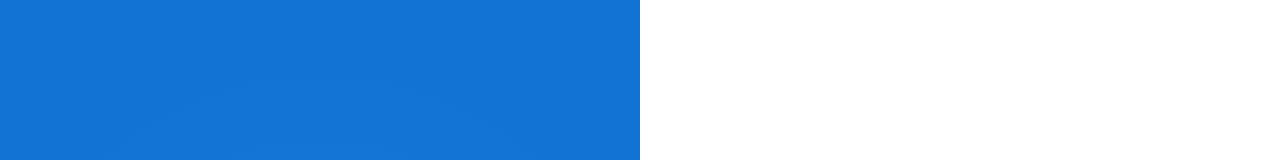
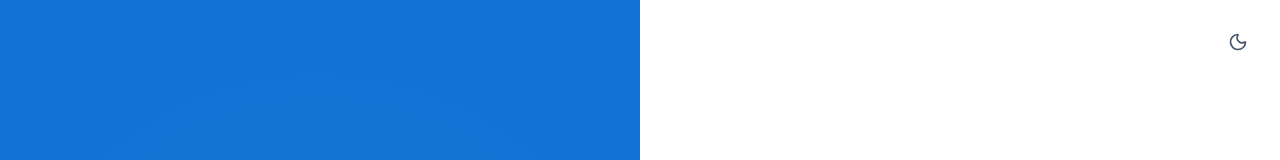
Before and after one commit to guidoFortunato/dashboard-admin, a Next.js app: page /login in a window 1280 px wide. Shown: the top 160 px of the page. Built offline with nearby package versions, Linux system fonts and the light colour scheme.

Commit message:
feat: implement theme toggle functionality and update dark mode styles across the application

```diff
--- a/app/(auth)/login/page.tsx
+++ b/app/(auth)/login/page.tsx
@@ -1,5 +1,6 @@
 import { Shield, Zap } from "lucide-react";
 import LoginForm from "./_components/LoginForm";
+import { ThemeToggle } from "@/components/theme/ThemeToggle";
 
 interface AdminPanelLogoProps {
   className?: string;
@@ -82,7 +83,10 @@
       </div>
 
       {/* Right panel — form */}
-      <div className="w-full lg:w-1/2 flex flex-col justify-center items-center px-6 md:px-12 lg:px-24 py-12 bg-white dark:bg-[#101922]">
+      <div className="w-full lg:w-1/2 flex flex-col justify-center items-center px-6 md:px-12 lg:px-24 py-12 bg-white dark:bg-[#1a2435] relative">
+        <div className="absolute top-4 right-4 md:top-6 md:right-6">
+          <ThemeToggle />
+        </div>
         <div className="w-full max-w-md">
           {/* Mobile logo */}
           <div className="lg:hidden mb-12 flex items-center gap-3">
--- a/app/(dashboard)/clients/page.tsx
+++ b/app/(dashboard)/clients/page.tsx
@@ -59,7 +59,7 @@
           return (
             <div
               key={card.label}
-              className="bg-white dark:bg-slate-900 rounded-xl border border-slate-200 dark:border-slate-800 shadow-sm p-4 sm:p-6"
+              className="bg-white dark:bg-slate-800 rounded-xl border border-slate-200 dark:border-slate-800 shadow-sm p-4 sm:p-6"
             >
               <div className="flex items-center justify-between mb-3 sm:mb-4">
                 <div className={`p-2 rounded-lg ${card.iconBg} ${card.iconColor}`}>
@@ -78,7 +78,7 @@
       </div>
 
       {/* Clients list */}
-      <div className="bg-white dark:bg-slate-900 rounded-xl border border-slate-200 dark:border-slate-800 shadow-sm overflow-hidden">
+      <div className="bg-white dark:bg-slate-800 rounded-xl border border-slate-200 dark:border-slate-800 shadow-sm overflow-hidden">
         <div className="px-6 py-4 border-b border-slate-100 dark:border-slate-800">
           <h3 className="font-bold text-slate-800 dark:text-slate-100">
             All Clients
--- a/app/(dashboard)/dashboard/page.tsx
+++ b/app/(dashboard)/dashboard/page.tsx
@@ -98,7 +98,7 @@
           return (
             <div
               key={metric.label}
-              className="bg-white dark:bg-slate-900 rounded-xl border border-slate-200 dark:border-slate-800 shadow-sm p-4 sm:p-6"
+              className="bg-white dark:bg-slate-800 rounded-xl border border-slate-200 dark:border-slate-800 shadow-sm p-4 sm:p-6"
             >
               <div className="flex items-center justify-between mb-3 sm:mb-4">
                 <div
--- a/app/layout.tsx
+++ b/app/layout.tsx
@@ -1,6 +1,7 @@
 import type { Metadata } from "next";
 import { DM_Sans } from "next/font/google";
 import "./globals.css";
+import { ThemeProvider } from "@/components/theme/ThemeProvider";
 
 const dmSans = DM_Sans({
   variable: "--font-sans",
@@ -9,9 +10,21 @@
 });
 
 export const metadata: Metadata = {
-  title: "Admin Login | Premium SaaS",
+  title: "Admin Dashboard",
   description: "Secure admin dashboard for digital services management.",
 };
+
+const themeScript = `
+(function() {
+  try {
+    var stored = localStorage.getItem('theme');
+    var prefersDark = window.matchMedia('(prefers-color-scheme: dark)').matches;
+    var theme = stored === 'dark' || stored === 'light' ? stored : (prefersDark ? 'dark' : 'light');
+    if (theme === 'dark') document.documentElement.classList.add('dark');
+    else document.documentElement.classList.remove('dark');
+  } catch (e) {}
+})();
+`;
 
 export default function RootLayout({
   children,
@@ -19,9 +32,10 @@
   children: React.ReactNode;
 }>) {
   return (
-    <html lang="en">
+    <html lang="en" suppressHydrationWarning>
       <body className={`${dmSans.variable} font-sans antialiased`}>
-        {children}
+        <script dangerouslySetInnerHTML={{ __html: themeScript }} />
+        <ThemeProvider>{children}</ThemeProvider>
       </body>
     </html>
   );
--- a/components/dashboard/DashboardShell.tsx
+++ b/components/dashboard/DashboardShell.tsx
@@ -34,7 +34,7 @@
   }, [mobileOpen]);
 
   return (
-    <div className="flex h-screen overflow-hidden bg-[#f6f7f8] dark:bg-[#101922]">
+    <div className="flex h-screen overflow-hidden bg-[#f6f7f8] dark:bg-[#1a2435]">
       <Sidebar
         mobileOpen={mobileOpen}
         onCloseMobile={handleCloseMobile}
--- a/components/dashboard/Header.tsx
+++ b/components/dashboard/Header.tsx
@@ -3,6 +3,7 @@
 import { useRouter } from "next/navigation";
 import { Search, LogOut, Menu } from "lucide-react";
 import { createClient } from "@/lib/supabase/client";
+import { ThemeToggle } from "@/components/theme/ThemeToggle";
 
 interface HeaderProps {
   userEmail?: string;
@@ -38,7 +39,7 @@
   }
 
   return (
-    <header className="flex h-16 shrink-0 items-center justify-between gap-4 border-b border-slate-200 dark:border-slate-800 bg-white/80 dark:bg-slate-900/80 px-4 backdrop-blur-md sm:px-6 lg:px-8">
+    <header className="flex h-16 shrink-0 items-center justify-between gap-4 border-b border-slate-200 dark:border-slate-800 bg-white/80 dark:bg-slate-800/80 px-4 backdrop-blur-md sm:px-6 lg:px-8">
       {/* Menú móvil + Search */}
       <div className="flex min-w-0 flex-1 items-center gap-3">
         <button
@@ -62,8 +63,9 @@
         </div>
       </div>
 
-      {/* User + Logout */}
+      {/* Theme toggle + User + Logout */}
       <div className="flex shrink-0 items-center gap-2 sm:gap-3">
+        <ThemeToggle />
         <div className="text-right hidden sm:block">
           <p className="text-xs font-semibold capitalize text-slate-900 dark:text-slate-100">
             {displayName}
--- a/components/dashboard/Sidebar.tsx
+++ b/components/dashboard/Sidebar.tsx
@@ -38,7 +38,7 @@
       className={`
         fixed inset-y-0 left-0 z-50 flex h-full flex-col shrink-0
         border-r border-slate-200 dark:border-slate-800
-        bg-white dark:bg-slate-900
+        bg-white dark:bg-slate-800
         transition-[width] duration-300 ease-in-out
         max-md:overflow-hidden
         ${mobileOpen && !isClosing ? "w-64 max-md:flex" : "w-0 max-md:invisible"}
@@ -97,7 +97,7 @@
                   ${collapsed ? "max-md:justify-center md:justify-start" : ""}
                   ${
                     active
-                      ? "bg-primary/10 text-primary"
+                      ? "bg-primary/10 text-primary dark:bg-primary/20 dark:text-blue-400"
                       : "text-slate-600 dark:text-slate-400 hover:bg-slate-100 dark:hover:bg-slate-800"
                   }
                 `}
--- /dev/null
+++ b/components/theme/ThemeProvider.tsx
@@ -0,0 +1,88 @@
+"use client";
+
+import {
+  createContext,
+  useCallback,
+  useContext,
+  useSyncExternalStore,
+} from "react";
+
+const THEME_KEY = "theme";
+
+export type Theme = "light" | "dark";
+
+interface ThemeContextValue {
+  theme: Theme;
+  setTheme: (theme: Theme) => void;
+  toggleTheme: () => void;
+}
+
+const ThemeContext = createContext<ThemeContextValue | null>(null);
+
+function applyTheme(theme: Theme) {
+  const root = document.documentElement;
+  if (theme === "dark") {
+    root.classList.add("dark");
+  } else {
+    root.classList.remove("dark");
+  }
+}
+
+// Store para useSyncExternalStore: la "fuente" es el DOM + listeners para notificar cambios
+const themeListeners = new Set<() => void>();
+
+function subscribeTheme(callback: () => void) {
+  themeListeners.add(callback);
+  return () => {
+    themeListeners.delete(callback);
+  };
+}
+
+function getThemeSnapshot(): Theme {
+  if (typeof document === "undefined") return "light";
+  return document.documentElement.classList.contains("dark") ? "dark" : "light";
+}
+
+function getThemeServerSnapshot(): Theme {
+  return "light";
+}
+
+function notifyThemeChange() {
+  themeListeners.forEach((listener) => listener());
+}
+
+export function ThemeProvider({ children }: { children: React.ReactNode }) {
+  const theme = useSyncExternalStore(
+    subscribeTheme,
+    getThemeSnapshot,
+    getThemeServerSnapshot
+  );
+
+  const setTheme = useCallback((next: Theme) => {
+    applyTheme(next);
+    localStorage.setItem(THEME_KEY, next);
+    notifyThemeChange();
+  }, []);
+
+  const toggleTheme = useCallback(() => {
+    setTheme(theme === "dark" ? "light" : "dark");
+  }, [theme, setTheme]);
+
+  const value: ThemeContextValue = {
+    theme,
+    setTheme,
+    toggleTheme,
+  };
+
+  return (
+    <ThemeContext.Provider value={value}>{children}</ThemeContext.Provider>
+  );
+}
+
+export function useTheme(): ThemeContextValue {
+  const ctx = useContext(ThemeContext);
+  if (!ctx) {
+    throw new Error("useTheme must be used within ThemeProvider");
+  }
+  return ctx;
+}
--- /dev/null
+++ b/components/theme/ThemeToggle.tsx
@@ -0,0 +1,32 @@
+"use client";
+
+import { Sun, Moon } from "lucide-react";
+import { useTheme } from "@/components/theme/ThemeProvider";
+
+interface ThemeToggleProps {
+  className?: string;
+  iconClassName?: string;
+}
+
+export function ThemeToggle({
+  className = "p-2 rounded-lg text-slate-600 dark:text-slate-400 hover:bg-slate-100 dark:hover:bg-slate-800 transition-colors",
+  iconClassName = "w-5 h-5",
+}: ThemeToggleProps) {
+  const { theme, toggleTheme } = useTheme();
+
+  return (
+    <button
+      type="button"
+      onClick={toggleTheme}
+      className={className}
+      aria-label={theme === "dark" ? "Usar tema claro" : "Usar tema oscuro"}
+      title={theme === "dark" ? "Light mode" : "Dark mode"}
+    >
+      {theme === "dark" ? (
+        <Sun className={iconClassName} aria-hidden="true" />
+      ) : (
+        <Moon className={iconClassName} aria-hidden="true" />
+      )}
+    </button>
+  );
+}
```
Also changed, not shown: app/(dashboard)/clients/[id]/_components/ClientDetailContent.tsx (+10 -67 lines), app/globals.css (+21 -21 lines).
